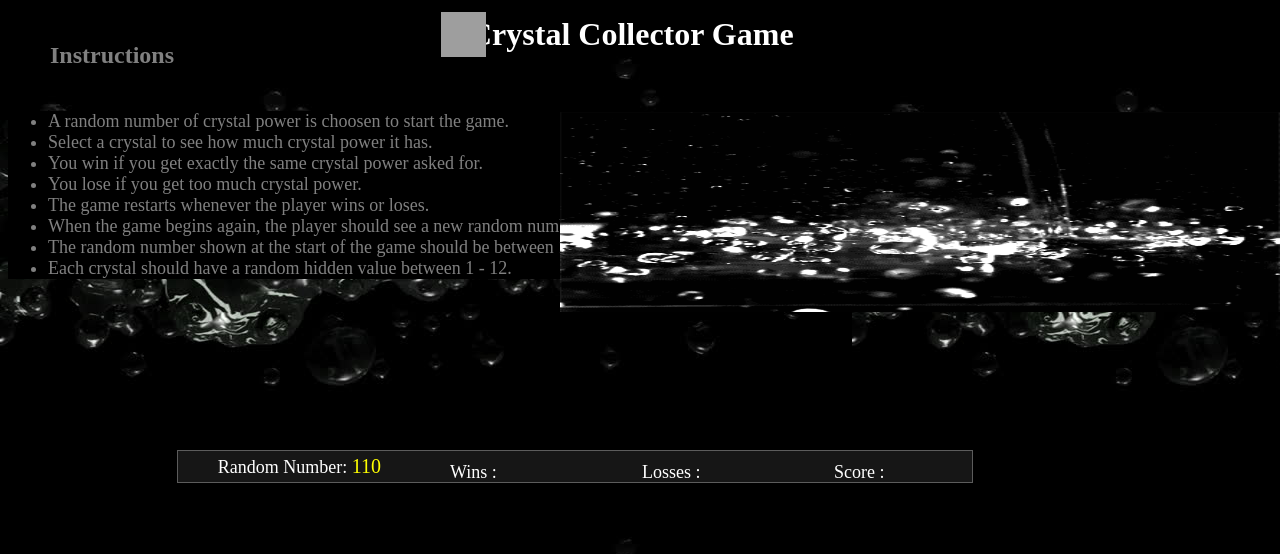
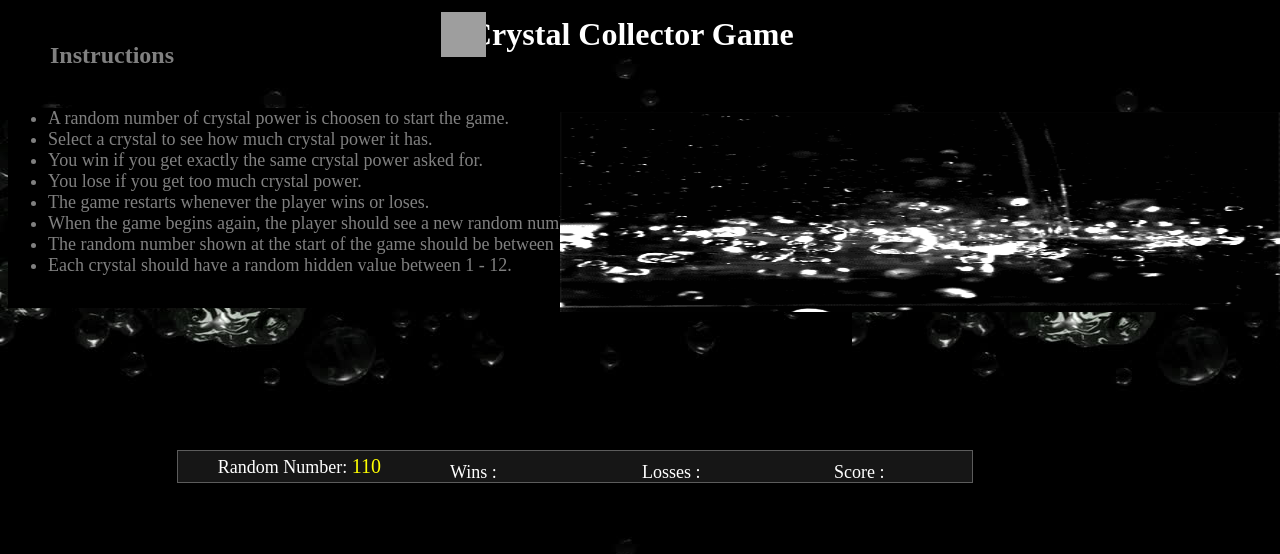
Before and after one commit to atiftariq786/unit-4-game, a plain HTML site: page index.html in a window 1280 px wide. Shown: the top 554 px of the page. Drawn offline with nearby package versions, Linux system fonts and the light colour scheme; grey boxes are pictures that could not be loaded; files whose address does not match are found by name.

Commit message:
Modified style.css

```diff
--- a/assets/css/style.css
+++ b/assets/css/style.css
@@ -2,7 +2,7 @@
 
 
 body{
-    background-image: url("https://github.com/atiftariq786/unit-4-game/blob/master/assets/images/Background.jpg?raw=true");
+    background-image: url("C:/Users/Hassan/Desktop/unit-4-game/assets/images/Background.jpg");
     height: 400px;
     width: 960px;
 }
@@ -12,6 +12,10 @@ ul{
     font-size: 18px;
     background:black;
     width: 600px;
+    height: 200px;
+   position: absolute;
+   top: 11.2%;
+
 }
 
 .animation-1 {
```
